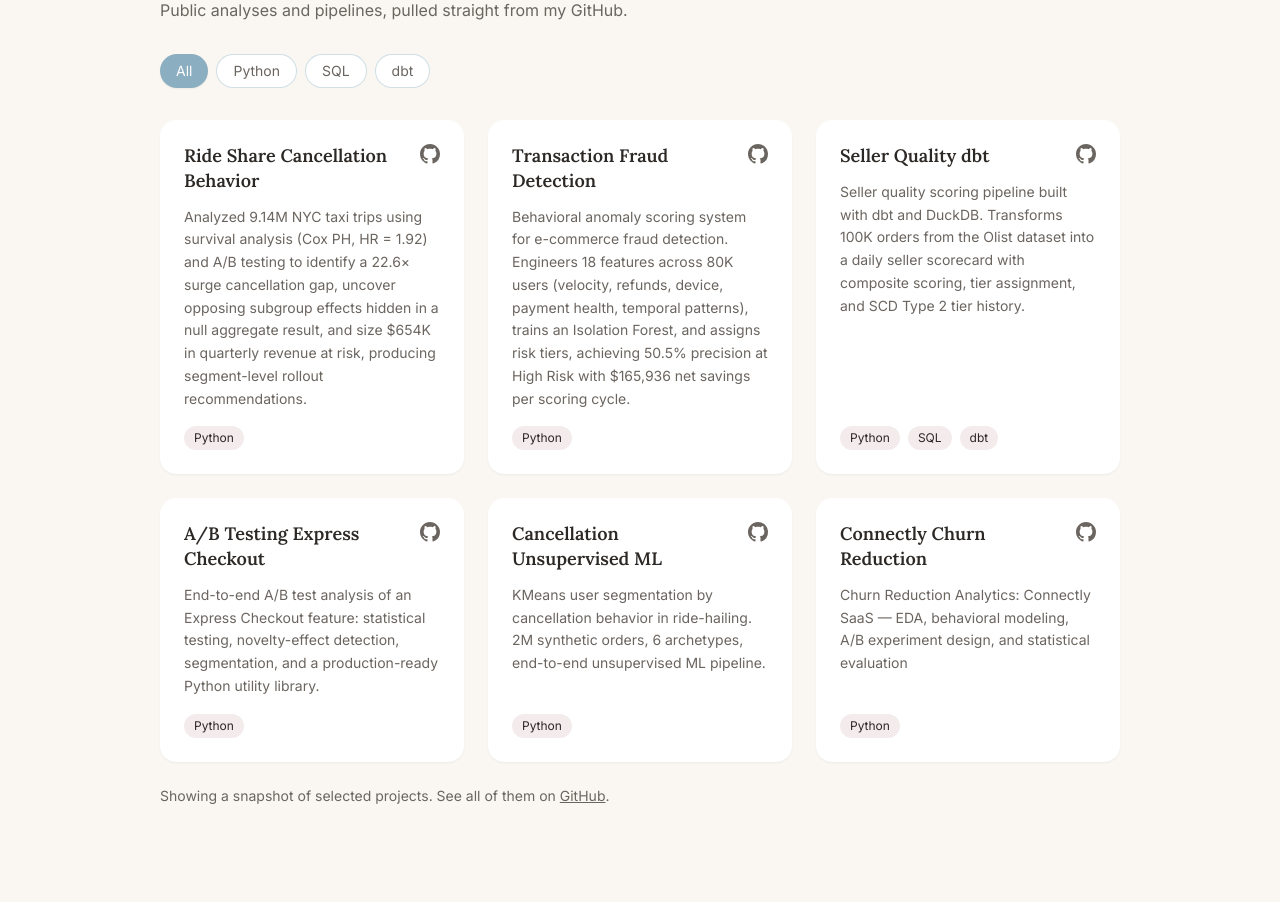
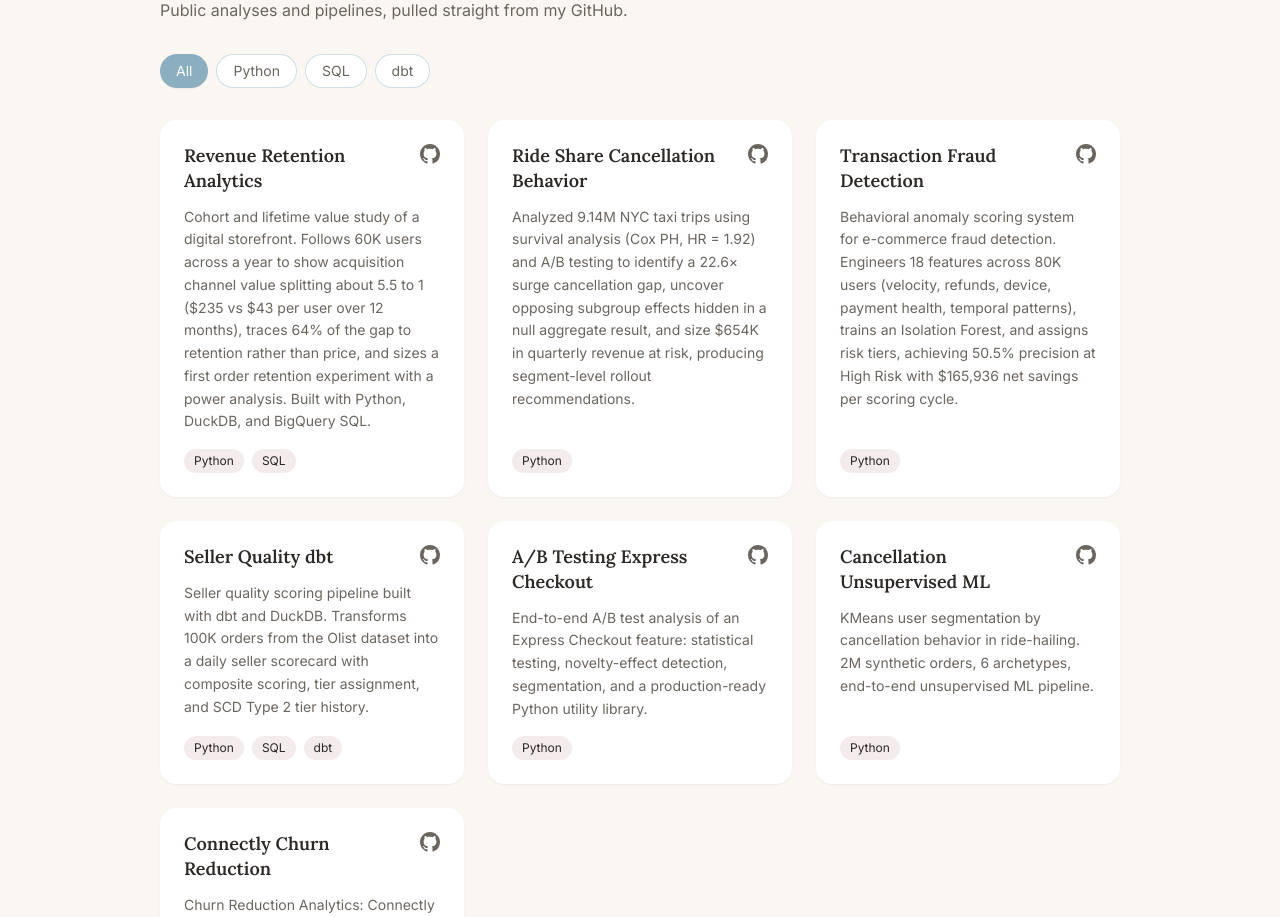
Before and after one commit to adeliaramp/adeliaramp.github.io, a Next.js app: page / in a window 1280 px wide. Shown: the part 2460-3377 px from the top of the page. Built offline with nearby package versions, Linux system fonts and the light colour scheme; no server answers.

Commit message:
Feature revenue retention analytics on the projects grid

```diff
--- a/app/components/Projects.tsx
+++ b/app/components/Projects.tsx
@@ -16,6 +16,7 @@ type Repo = {
 // the page. To feature a new project, add its repo name here and to
 // fallbackRepos below.
 const shownRepoNames = [
+  'revenue-retention-analytics',
   'ride-share-cancellation-behavior',
   'transaction-fraud-detection',
   'seller-quality-dbt',
@@ -28,6 +29,15 @@ const shownRepoNames = [
 // repos with their real descriptions, copied from the API. Star counts are
 // omitted here on purpose: they only render when fetched live.
 const fallbackRepos: Repo[] = [
+  {
+    name: 'revenue-retention-analytics',
+    description:
+      'Cohort and lifetime value study of a digital storefront. Follows 60K users across a year to show acquisition channel value splitting about 5.5 to 1 ($235 vs $43 per user over 12 months), traces 64% of the gap to retention rather than price, and sizes a first order retention experiment with a power analysis. Built with Python, DuckDB, and BigQuery SQL.',
+    html_url: 'https://github.com/adeliaramp/revenue-retention-analytics',
+    language: 'Jupyter Notebook',
+    topics: ['cohort-analysis', 'retention', 'revenue-analytics', 'python', 'sql', 'bigquery'],
+    stargazers_count: null,
+  },
   {
     name: 'ride-share-cancellation-behavior',
     description:
```
